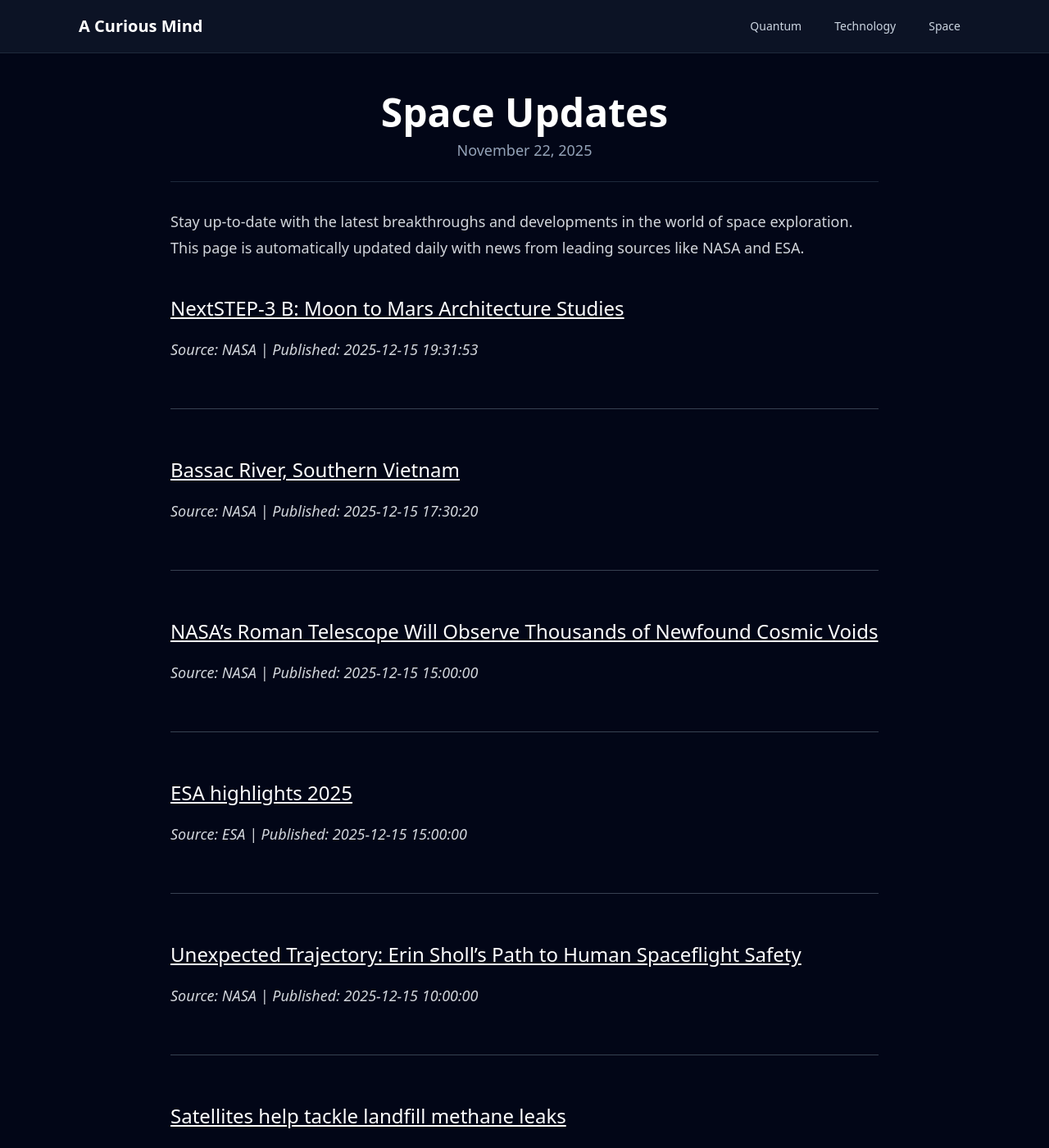
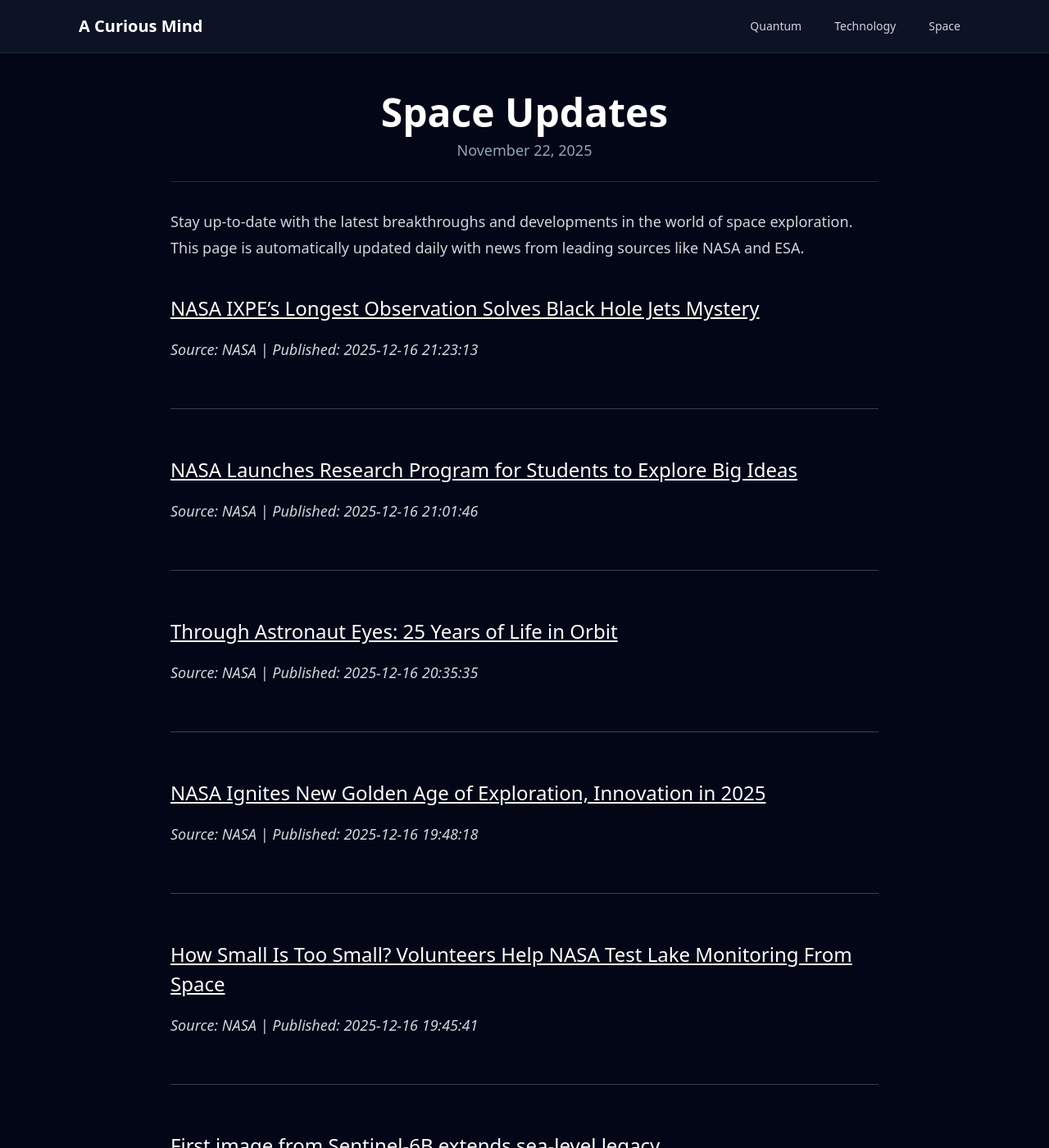
Before and after one commit to onehl7/onehl7.github.io, a Jekyll site: the page built from _posts/2025-11-22-space-updates.md, in a window 1280 px wide and 1400 px high. Shown: the whole window at 82% size. Built offline with Jekyll 4.4.1, drawn with Linux system fonts in a browser that asks for light colours; nearby versions of some CDN libraries; some of the changed text lies outside the part shown.

Commit message:
Update space news data

```diff
--- a/_data/space_news.json
+++ b/_data/space_news.json
@@ -1,21 +1,39 @@
 [
   {
     "source": "NASA",
-    "title": "NextSTEP-3 B: Moon to Mars Architecture Studies",
-    "link": "https://www.nasa.gov/general/nextstep-3-b-moon-to-mars-architecture-studies/",
-    "published": "2025-12-15 19:31:53"
+    "title": "NASA IXPE\u2019s Longest Observation Solves Black Hole Jets Mystery",
+    "link": "https://www.nasa.gov/missions/ixpe/nasa-ixpes-longest-observation-solves-black-hole-jets-mystery/",
+    "published": "2025-12-16 21:23:13"
   },
   {
     "source": "NASA",
-    "title": "Bassac River, Southern Vietnam",
-    "link": "https://www.nasa.gov/image-article/bassac-river-southern-vietnam/",
-    "published": "2025-12-15 17:30:20"
+    "title": "NASA Launches Research Program for Students to Explore Big Ideas",
+    "link": "https://www.nasa.gov/learning-resources/research-program-for-students/",
+    "published": "2025-12-16 21:01:46"
   },
   {
     "source": "NASA",
-    "title": "NASA\u2019s Roman Telescope Will Observe Thousands of Newfound Cosmic Voids",
-    "link": "https://www.nasa.gov/missions/roman-space-telescope/nasas-roman-telescope-will-observe-thousands-of-newfound-cosmic-voids/",
-    "published": "2025-12-15 15:00:00"
+    "title": "Through Astronaut Eyes: 25 Years of Life in Orbit",
+    "link": "https://www.nasa.gov/centers-and-facilities/johnson/through-astronaut-eyes-25-years-of-life-in-orbit/",
+    "published": "2025-12-16 20:35:35"
+  },
+  {
+    "source": "NASA",
+    "title": "NASA Ignites New Golden Age of Exploration, Innovation in 2025",
+    "link": "https://www.nasa.gov/news-release/nasa-ignites-new-golden-age-of-exploration-innovation-in-2025/",
+    "published": "2025-12-16 19:48:18"
+  },
+  {
+    "source": "NASA",
+    "title": "How Small Is Too Small? Volunteers Help NASA Test Lake Monitoring From Space",
+    "link": "https://science.nasa.gov/get-involved/citizen-science/how-small-is-too-small-volunteers-help-nasa-test-lake-monitoring-from-space/",
+    "published": "2025-12-16 19:45:41"
+  },
+  {
+    "source": "ESA",
+    "title": "First image from Sentinel-6B extends sea-level legacy",
+    "link": "https://www.esa.int/Applications/Observing_the_Earth/Copernicus/Sentinel-6/First_image_from_Sentinel-6B_extends_sea-level_legacy",
+    "published": "2025-12-16 14:00:00"
   },
   {
     "source": "ESA",
@@ -24,22 +42,10 @@
     "published": "2025-12-15 15:00:00"
   },
   {
-    "source": "NASA",
-    "title": "Unexpected Trajectory: Erin Sholl\u2019s Path to Human Spaceflight Safety",
-    "link": "https://www.nasa.gov/centers-and-facilities/johnson/unexpected-trajectory-erin-sholls-path-to-human-spaceflight-safety/",
-    "published": "2025-12-15 10:00:00"
-  },
-  {
     "source": "ESA",
     "title": "Satellites help tackle landfill methane leaks",
     "link": "https://www.esa.int/Applications/Observing_the_Earth/Space_for_our_climate/Satellites_help_tackle_landfill_methane_leaks",
     "published": "2025-12-15 09:00:00"
-  },
-  {
-    "source": "NASA",
-    "title": "New Timing for Stubble Burning in India",
-    "link": "https://science.nasa.gov/earth/earth-observatory/new-timing-for-stubble-burning-in-india/",
-    "published": "2025-12-15 05:01:00"
   },
   {
     "source": "ESA",
@@ -49,12 +55,6 @@
   },
   {
     "source": "ESA",
-    "title": "XMM-Newton sees comet 3I/ATLAS in X-ray light",
-    "link": "https://www.esa.int/ESA_Multimedia/Images/2025/12/XMM-Newton_sees_comet_3I_ATLAS_in_X-ray_light",
-    "published": "2025-12-12 14:00:00"
-  },
-  {
-    "source": "ESA",
     "title": "Ministerial Council 2025",
     "link": "https://www.esa.int/About_Us/Ministerial_Council_2025",
     "published": "2025-11-18 10:39:00"
```
